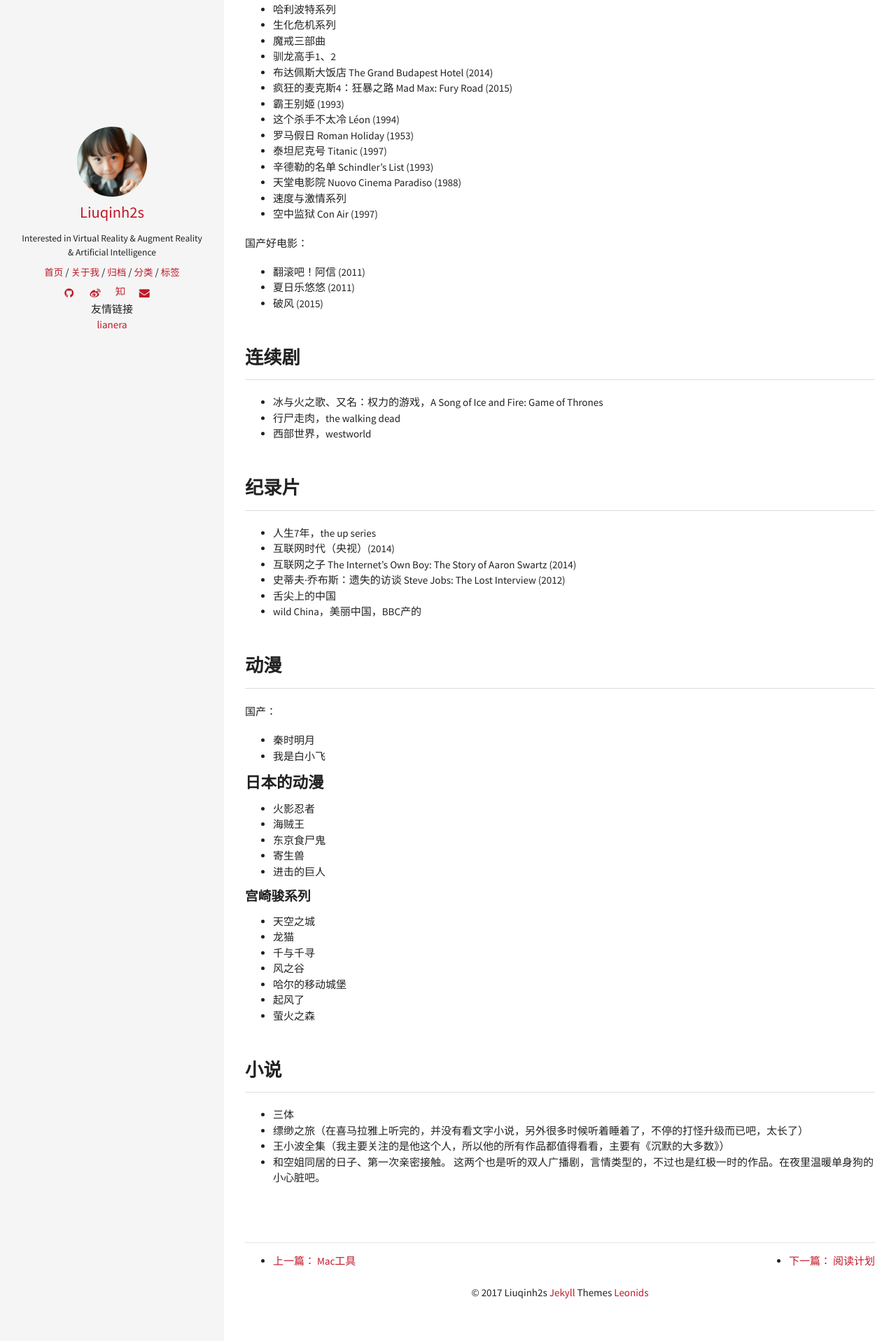
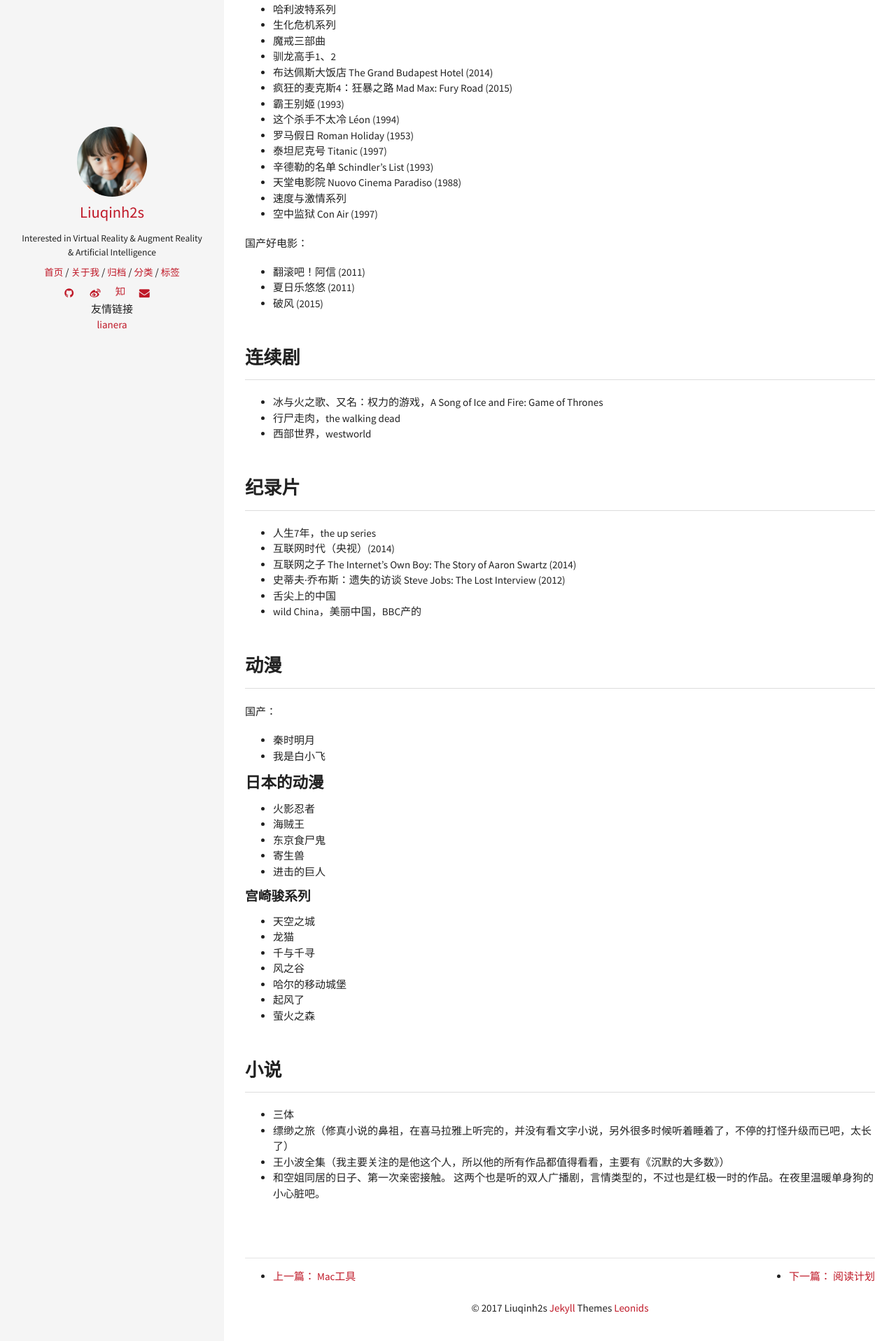
Before and after one commit to transcendtron/liuqinh2s.github.io, a Jekyll site: the page built from _posts/2017-1-10-电影推荐.md, in a window 1280 px wide. Shown: the part 1190-3106 px from the top of the page at 70% size. Built offline with Jekyll 4.4.1, drawn with Linux system fonts in a browser that asks for light colours; comment, search, counter and statistics services are not loaded.

```diff
--- a/_posts/2017-1-10-电影推荐.md
+++ b/_posts/2017-1-10-电影推荐.md
@@ -113,6 +113,6 @@
 ## 小说
 
 - 三体
-- 缥缈之旅（在喜马拉雅上听完的，并没有看文字小说，另外很多时候听着睡着了，不停的打怪升级而已吧，太长了）
+- 缥缈之旅（修真小说的鼻祖，在喜马拉雅上听完的，并没有看文字小说，另外很多时候听着睡着了，不停的打怪升级而已吧，太长了）
 - 王小波全集（我主要关注的是他这个人，所以他的所有作品都值得看看，主要有《沉默的大多数》）
 - 和空姐同居的日子、第一次亲密接触。 这两个也是听的双人广播剧，言情类型的，不过也是红极一时的作品。在夜里温暖单身狗的小心脏吧。
```
